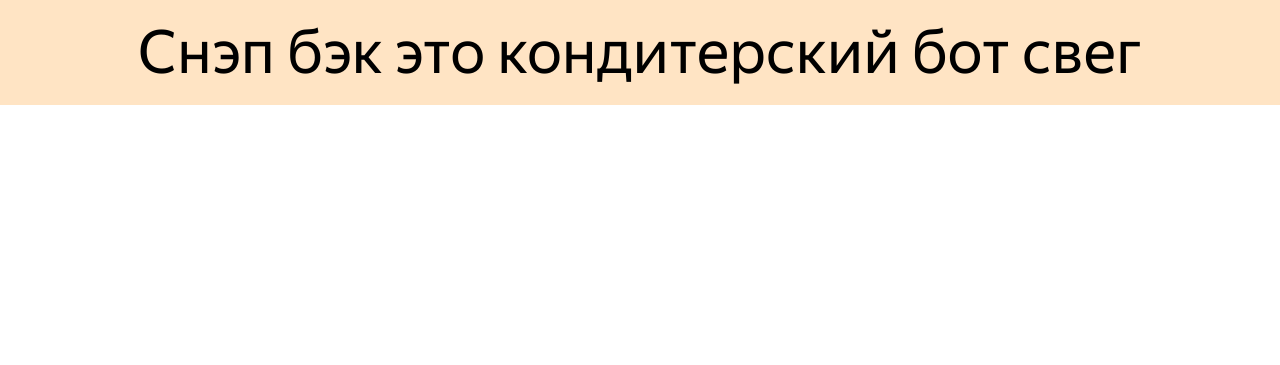
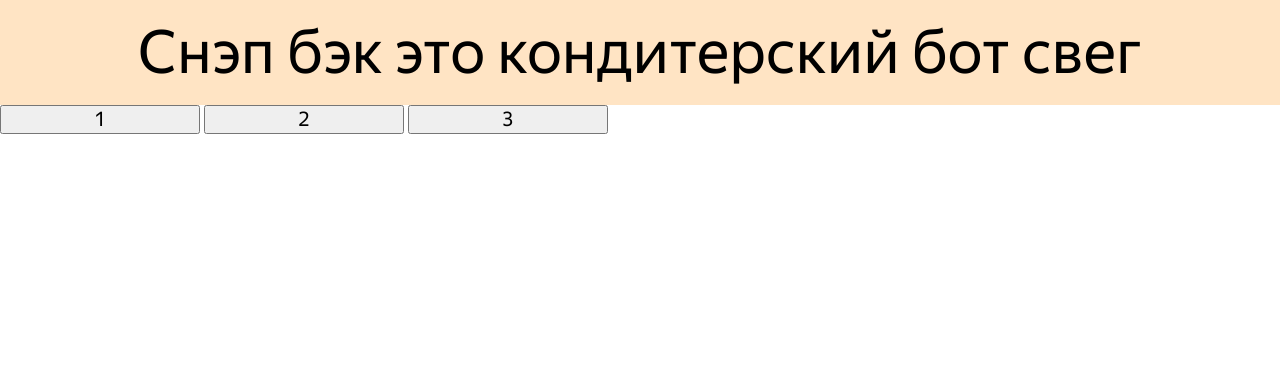
Before and after one commit to bobr-ik/Conditer-s-bot, a PHP site: page / in a window 1280 px wide. Shown: the top 365 px of the page. Run offline with PHP 8.4, Linux system fonts and the light colour scheme; some libraries are stand-ins or nearby versions.

Commit message:
Add files via upload

```diff
--- a/index.html
+++ b/index.html
@@ -5,6 +5,7 @@
     <meta name="viewport" content="width=device-width, initial-scale=1.0">
     <title>Conditer's bot</title>
     <link rel="stylesheet" href="site-settings/style.css">
+    <script src="https://telegram.org/js/telegram-web-app.js"></script>
 </head>
 <body>
     <header>
@@ -12,6 +13,15 @@
             Снэп бэк это кондитерский бот свег
         </div>
     </header>
+    <button class="btn" onclick="click(1)">
+        1
+    </button>
+    <button class="btn" onclick="click(1)">
+        2
+    </button>
+    <button class="btn" onclick="click(1)">
+        3
+    </button>
 
     <script src="site-settings/main.js"></script>
 </body>
--- a/site-settings/main.js
+++ b/site-settings/main.js
@@ -0,0 +1,6 @@
+var webapp = window.Telegram.WebApp;
+
+function click(num){
+    webapp.sendData(num);
+    webapp.close();
+}
--- a/site-settings/style.css
+++ b/site-settings/style.css
@@ -48,6 +48,11 @@ header{
     }
 }
 
+.btn{
+    width: 100%;
+    max-width: 200px;
+}
+
 @media (max-width: 900px) {
     .header-text{
         font-size: 1rem;
```
